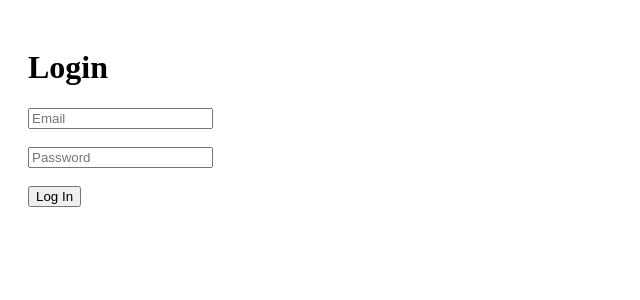
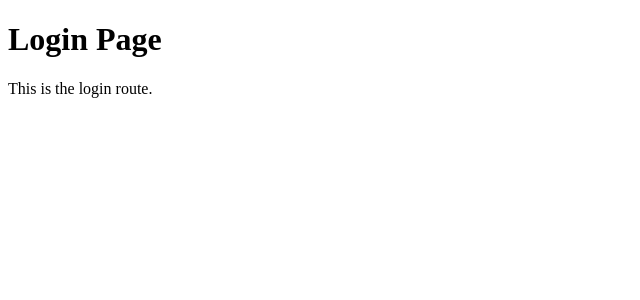
Before and after one commit to thaught2/fsflow, a React (Vite) app: page /login in a window 1280 px wide. Shown: the top 300 px of the page, without its empty margins (0-640 px from the left). Built offline with nearby package versions, Linux system fonts and the light colour scheme.

Commit message:
Update login.jsx

```diff
--- a/src/pages/login.jsx
+++ b/src/pages/login.jsx
@@ -1,45 +1,11 @@
-import { useState } from 'react';
-import { useNavigate } from 'react-router-dom';
-import supabase from '../lib/supabaseClient';
+// src/pages/login.jsx
+import React from 'react';
 
 export default function Login() {
-  const navigate = useNavigate();
-  const [email, setEmail] = useState('');
-  const [password, setPassword] = useState('');
-  const [error, setError] = useState(null);
-
-  const handleLogin = async (e) => {
-    e.preventDefault();
-    const { error } = await supabase.auth.signInWithPassword({ email, password });
-
-    if (error) {
-      setError(error.message);
-    } else {
-      navigate('/dashboard');
-    }
-  };
-
   return (
-    <div style={{ padding: 20 }}>
-      <h1>Login</h1>
-      <form onSubmit={handleLogin}>
-        <input
-          type="email"
-          placeholder="Email"
-          value={email}
-          onChange={(e) => setEmail(e.target.value)}
-          required
-        /><br /><br />
-        <input
-          type="password"
-          placeholder="Password"
-          value={password}
-          onChange={(e) => setPassword(e.target.value)}
-          required
-        /><br /><br />
-        <button type="submit">Log In</button>
-      </form>
-      {error && <p style={{ color: 'red' }}>{error}</p>}
+    <div>
+      <h1>Login Page</h1>
+      <p>This is the login route.</p>
     </div>
   );
 }
```
